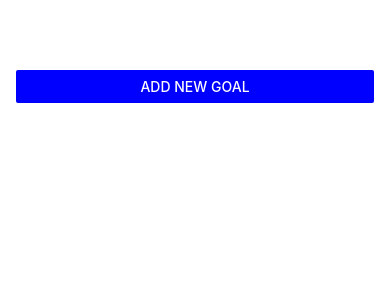
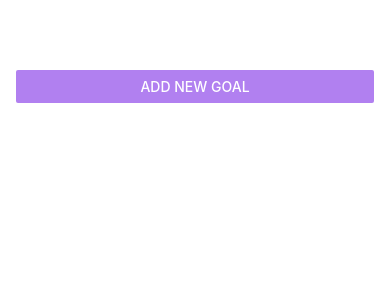
Before and after one commit to dgomie/RNCourse, a React Native app: screen / in a window 390 px wide. Shown: the top 300 px of the page. Built offline with nearby package versions, Linux system fonts and the light colour scheme.

Commit message:
change color of status bar to light

```diff
--- a/App.js
+++ b/App.js
@@ -31,14 +31,20 @@ export default function App() {
   }
 
   return (
+    <>
+      <StatusBar style='light' />
       <View style={styles.appContainer}>
         <Button
           title="Add New Goal"
-        color="blue"
+          color="#b180f0"
           onPress={startAddGoalHandler}
         />
         {modalIsVisible && (
-        <GoalInput addGoalHandler={addGoalHandler} closeGoalHandler={closeGoalHandler} showModal={modalIsVisible} />
+          <GoalInput
+            addGoalHandler={addGoalHandler}
+            closeGoalHandler={closeGoalHandler}
+            showModal={modalIsVisible}
+          />
         )}
         <View style={styles.goalsContainer}>
           <FlatList
@@ -60,6 +66,7 @@ export default function App() {
           ></FlatList>
         </View>
       </View>
+    </>
   );
 }
 
```
Lines whose indentation alone changed are shown as unchanged.
